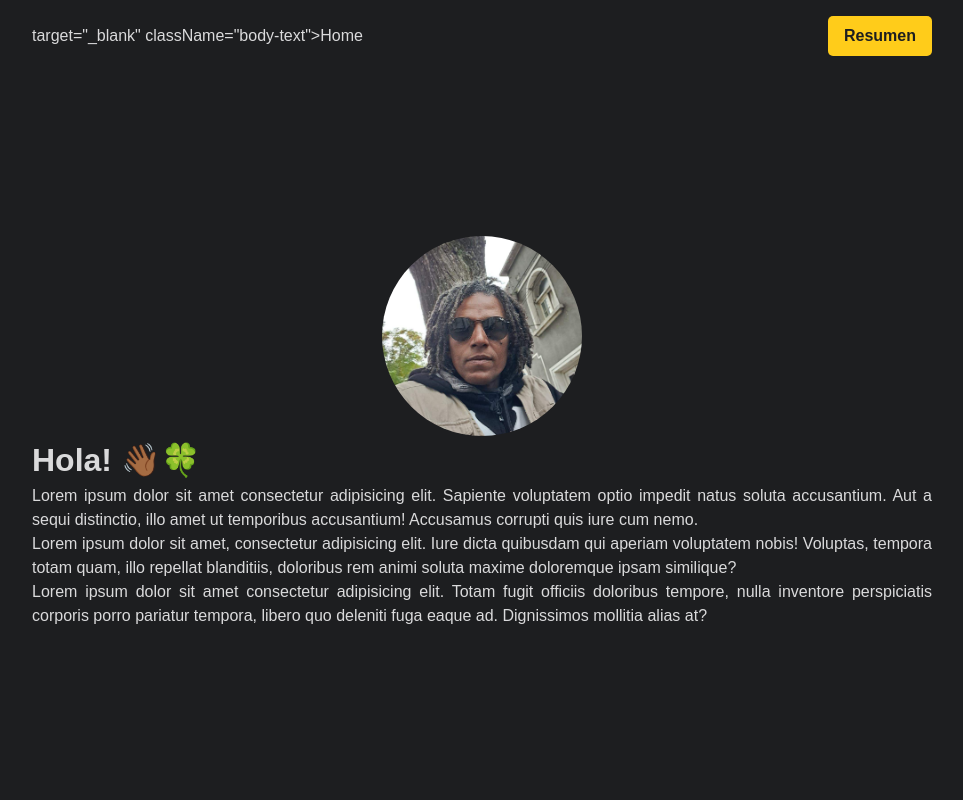
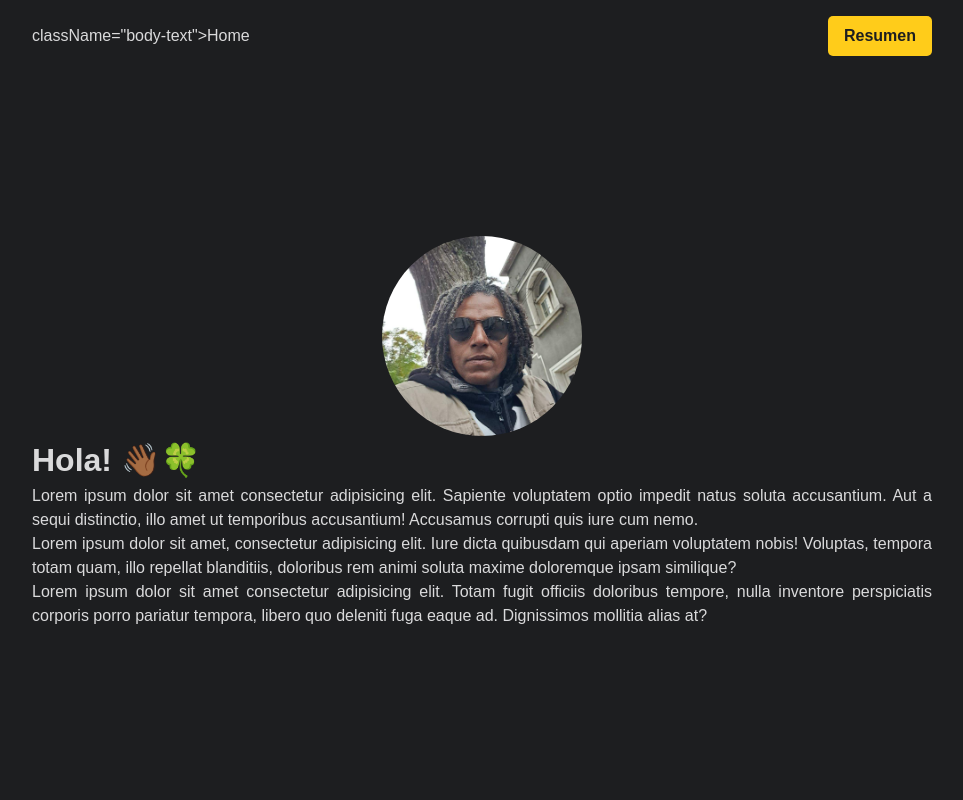
Before and after one commit to nichardito/profile, a React (Create React App) app: page / in a window 1280 px wide. Shown: the top 800 px of the page, without its empty margins (158-1121 px from the left). Built offline with nearby package versions, Linux system fonts and the light colour scheme.

Commit message:
Update header.js

```diff
--- a/src/assets/header.js
+++ b/src/assets/header.js
@@ -4,9 +4,9 @@ const header = () => {
   return (
     <div className="nav-container">
       <div>
-      <a href="/"> target="_blank" className="body-text">Home</a>
+      <a to href="/"> className="body-text">Home</a>
       </div>
-      <a href="/" target="_blank" className="cta-btn">Resumen</a>
+      <a to href="/" className="cta-btn">Resumen</a>
     </div>
   )
 }
```
